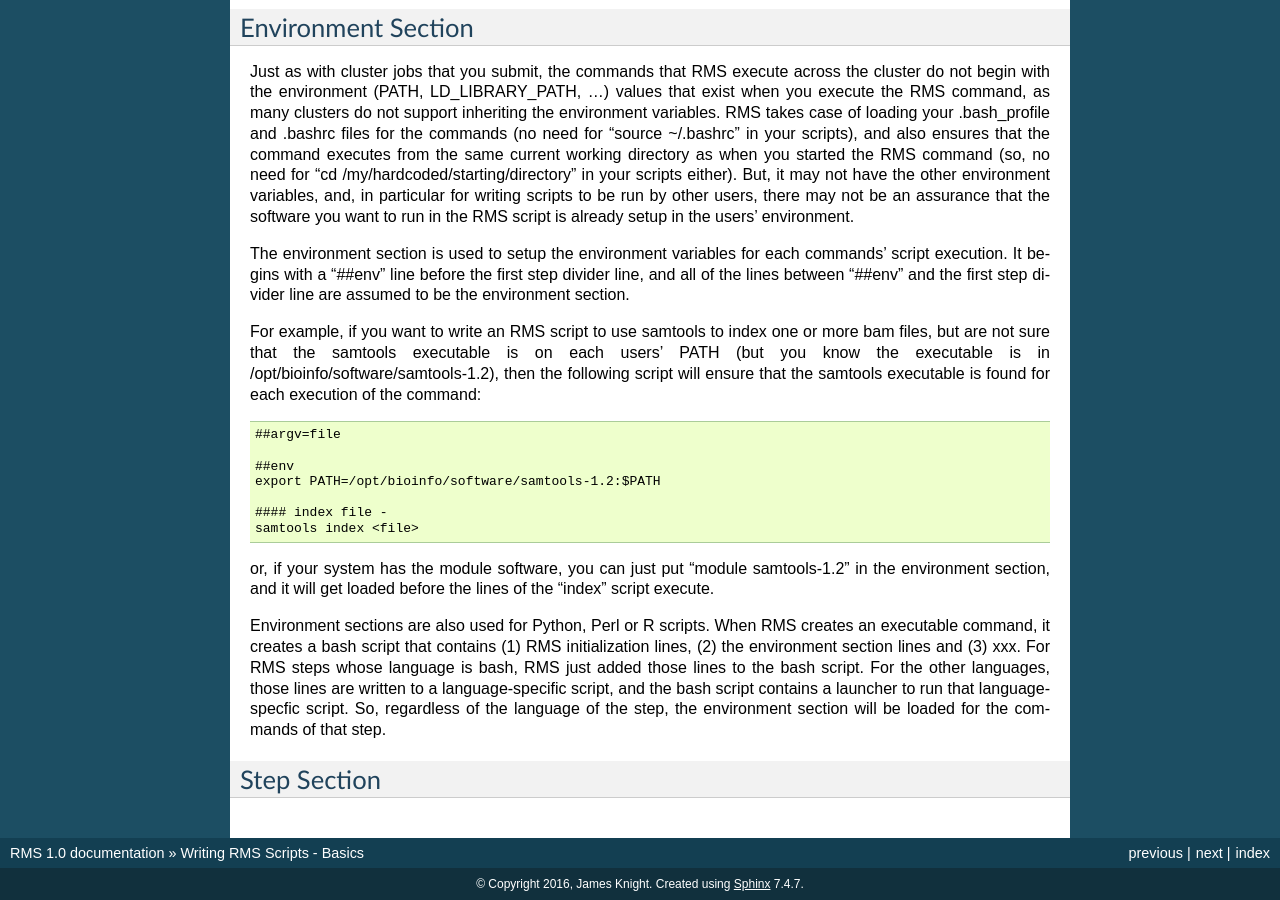
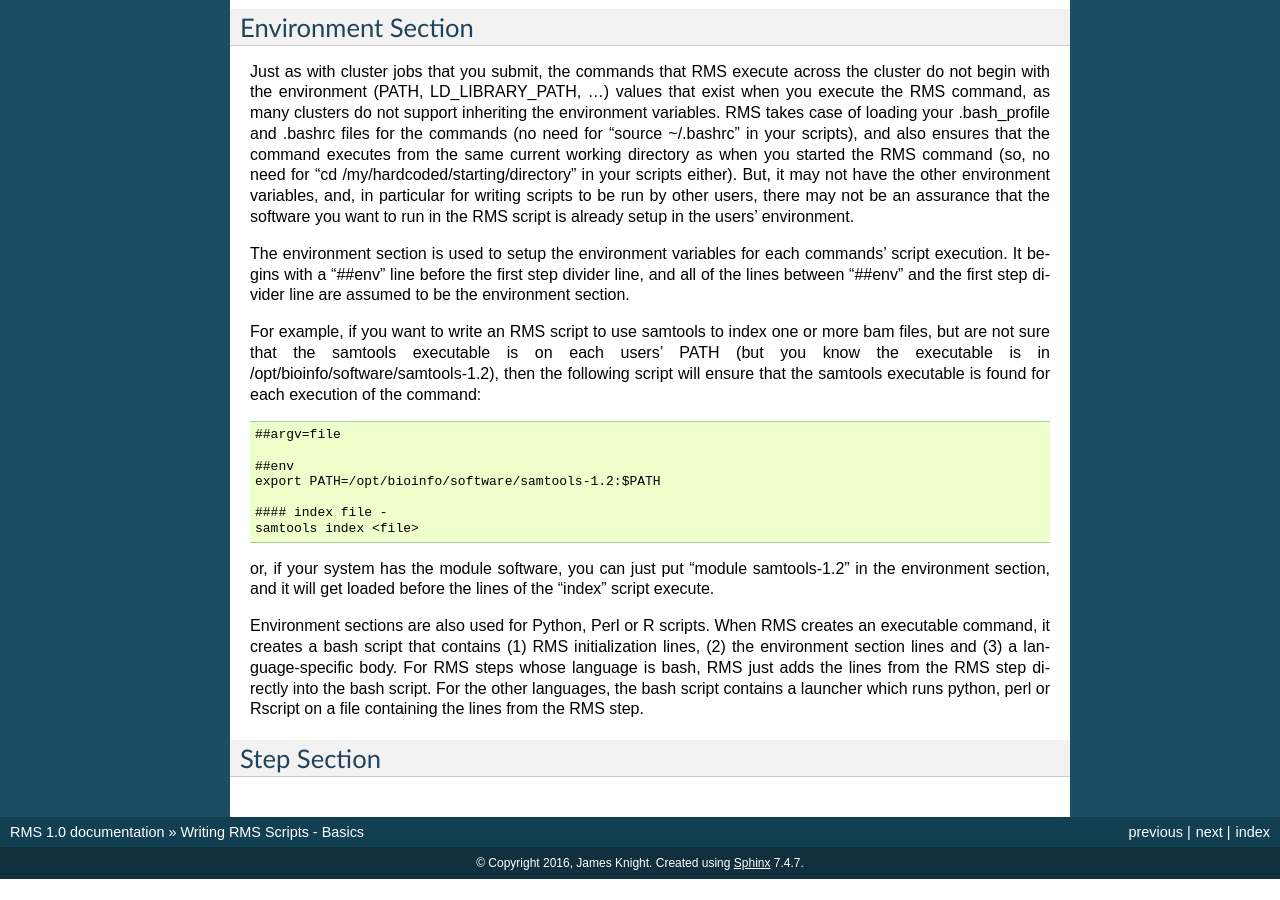
Before and after one commit to knightjimr/rms, a Sphinx documentation site: the page built from docs/scriptbasics.rst, in a window 1280 px wide and 900 px high, scrolled down 1963 px. Built offline with Sphinx 7.4.7, drawn with Linux system fonts in a browser that asks for light colours; after the commit the page ends 2842 px from its top, so only the background shows below that.

Commit message:
Next commit

```diff
--- a/docs/scriptbasics.rst
+++ b/docs/scriptbasics.rst
@@ -138,10 +138,9 @@ and it will get loaded before the lines of the "index" script execute.
 
 Environment sections are also used for Python, Perl or R scripts.  When RMS creates an executable command, it
 creates a bash script that contains (1) RMS initialization lines, (2) the environment section lines and (3)
-xxx.  For RMS steps whose language is bash, RMS just added those lines to the bash script. For the other
-languages, those lines are written to a language-specific script, and the bash script contains a launcher
-to run that language-specfic script.  So, regardless of the language of the step, the environment section
-will be loaded for the commands of that step.
+a language-specific body.  For RMS steps whose language is bash, RMS just adds the lines from the RMS step directly
+into the bash script.  For the other languages, the bash script contains a launcher which runs python, perl or
+Rscript on a file containing the lines from the RMS step.
 
 Step Section
 ------------
```
